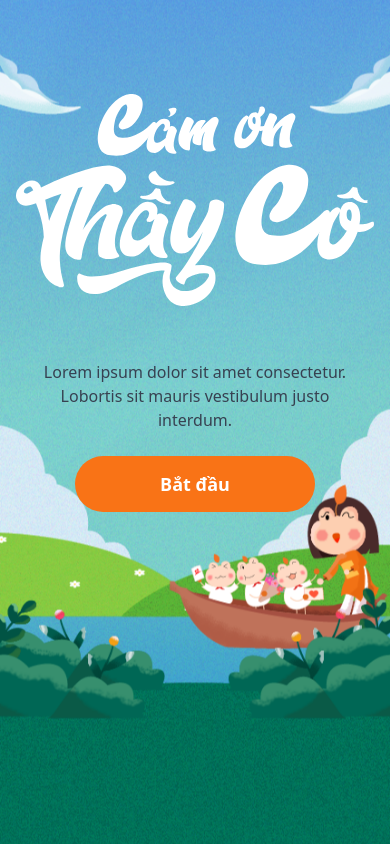
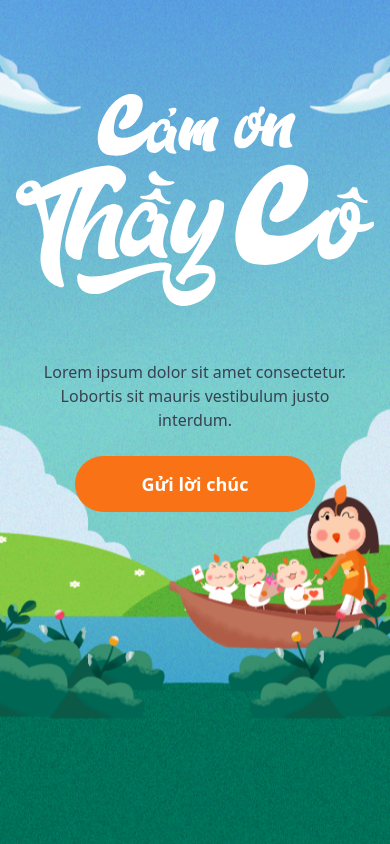
Before and after one commit to dangtrannam/fptu-teacher-day, a React (Vite) app in the folder frontend/: page / in a window 390 px wide. Shown: the top 844 px of the page. Built offline with nearby package versions, Linux system fonts and the light colour scheme.

Commit message:
feat: design final wish page

```diff
--- a/frontend/src/components/common/contentBox.component.jsx
+++ b/frontend/src/components/common/contentBox.component.jsx
@@ -5,7 +5,7 @@ const ContentBox = ({ children, description }) => (
         <p className="text-black font-normal text-sm max-w-96 text-center mx-auto">
             {description}
         </p>
-        <div className="flex flex-col items-center justify-center h-[21.8rem] bg-[#C5C5C5] mt-4">
+        <div className="flex flex-col items-center justify-center h-[21.8rem] bg-wish_card mt-4">
             {children}
         </div>
     </div>
--- a/frontend/src/pages/user/createAvata.example.jsx
+++ b/frontend/src/pages/user/createAvata.example.jsx
@@ -3,19 +3,22 @@ import Header from '../../components/layout/Header';
 import Button from '../../components/common/button.component';
 import ContentBox from '../../components/common/contentBox.component';
 
-const CreateAvatarExample = ({ onAddImage, onComplete }) => (
+const CreateAvatarExample = ({ onAddWishOther, onShare }) => (
     <div className="h-screen flex flex-col bg-bgBase bg-cover bg-center">
         <Header />
 
         {/* ContentBox */}
         <ContentBox description="Lorem ipsum dolor sit amet consectetur. Volutpat enim felis aenean nec fringilla venenatis.">
+            <span className='max-w-80 text-center mx-autor text-xs font-normal text-black'>
+                Lorem ipsum dolor sit amet consectetur. Vel mi id est tincidunt ac auctor sagittis metus. At risus interdum venenatis fringilla feugiat diam.
 
+            </span>
         </ContentBox>
 
         {/* Button Container */}
         <div className="flex justify-around items-center w-[49rem] mx-auto mt-6">
-            <Button label="Thêm ảnh" size="medium" onClick={onAddImage} />
-            <Button label="Hoàn tất" size="medium" onClick={onComplete} />
+            <Button label="Gửi lời chúc khác" size="medium" onClick={onAddWishOther} />
+            <Button label="Chia sẻ" size="medium" onClick={onShare} />
         </div>
     </div>
 );
--- a/frontend/src/pages/user/information.page.jsx
+++ b/frontend/src/pages/user/information.page.jsx
@@ -5,17 +5,17 @@ import Button from '../../components/common/button.component';
 import InputField from '../../components/common/inputField.component';
 
 const InformationPage = ({ setNextPage }) => (
-    <div className="h-screen flex flex-col bg-bgBase bg-cover bg-center">
+    <div className="h-screen flex flex-col bg-bgBase_Mobile md:bg-bgBase lg:bg-bgBase w-full bg-cover bg-center p-4">
         <Header />
         <div className="flex justify-center mt-6 mb-20 mx-auto flex-col items-center">
             <SVGLogo />
-            <div className="flex flex-col items-center justify-center space-y-10 max-w-md w-full mt-10">
+            <div className="flex flex-col items-center justify-center space-y-10 max-w-md w-full mt-10 px-4">
                 <form className="flex flex-col items-center space-y-6 max-w-md w-full">
                     <InputField placeholder="Họ tên" />
                     <InputField placeholder="Trường" />
                     <InputField placeholder="Lời cảm ơn" />
                 </form>
-                <Button label="Tạo ảnh đại diện" size="large" onClick={setNextPage} />
+                <Button label="Gửi lời chúc" size="large" onClick={setNextPage} />
             </div>
         </div>
     </div>
--- a/frontend/src/pages/user/introduction.page.jsx
+++ b/frontend/src/pages/user/introduction.page.jsx
@@ -12,7 +12,7 @@ const IntroductionPage = ({ setNextPage }) => (
                 <p className="text-center text-gray-700 text-base md:text-lg">
                     Lorem ipsum dolor sit amet consectetur. Lobortis sit mauris vestibulum justo interdum.
                 </p>
-                <Button label="Bắt đầu" size="large" onClick={setNextPage} />
+                <Button label="Gửi lời chúc" size="large" onClick={setNextPage} />
             </div>
         </div>
     </div>
--- a/frontend/tailwind.config.js
+++ b/frontend/tailwind.config.js
@@ -16,6 +16,7 @@ export default {
                 'bgBase': "url('./src/assets/images/backGroundImg_2x.png')",
                 'bgBase_Mobile': "url('./src/assets/images/bg_mobile_2x.png')",
                 'bgBase_Tablet': "url('./src/assets/images/bg_tablet_2x.png')",
+                'wish_card': "url('./src/assets/images/wish_card.png')",
             },
         },
     },
```
Also changed, not shown: frontend/src/assets/images/wish_card.png (added).
